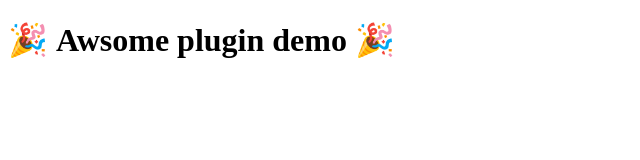
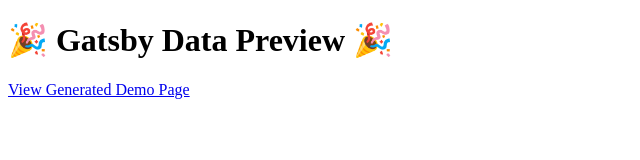
Before and after one commit to ashhitch/gatsby-plugin-page-data-preview, a Gatsby site in the folder demo/: page / in a window 1280 px wide. Shown: the whole page, without its empty margins (0-640 px from the left). Built offline with nearby package versions, Linux system fonts and the light colour scheme; Gatsby itself is replaced by a stand-in of ours.

Commit message:
demo page

```diff
--- a/demo/src/pages/index.jsx
+++ b/demo/src/pages/index.jsx
@@ -1,4 +1,5 @@
 import React from "react";
+import {  Link } from 'gatsby';
 
 const IndexPage = () => {
   return (
@@ -8,12 +9,15 @@
           <span role="img" aria-label="Party popper emoji">
             🎉&nbsp;
           </span>
-          Awsome plugin demo
+          Gatsby Data Preview
           <span role="img" aria-label="Party popper emoji">
             &nbsp;🎉
           </span>
         </h1>
       </header>
+      <article>
+        <Link to="/demo-page">View Generated Demo Page</Link>
+      </article>
     </main>
   );
 };
```
Also changed, not shown: demo/src/templates/demo.jsx (+5 -3 lines), README.md.
